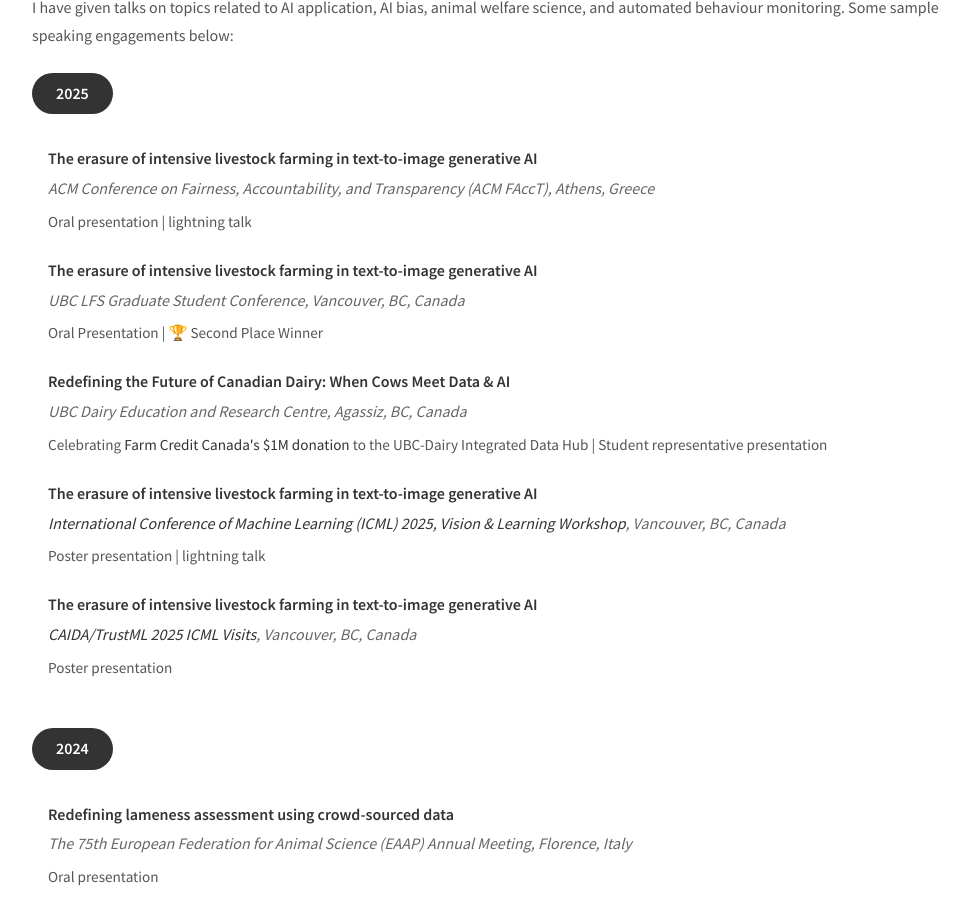
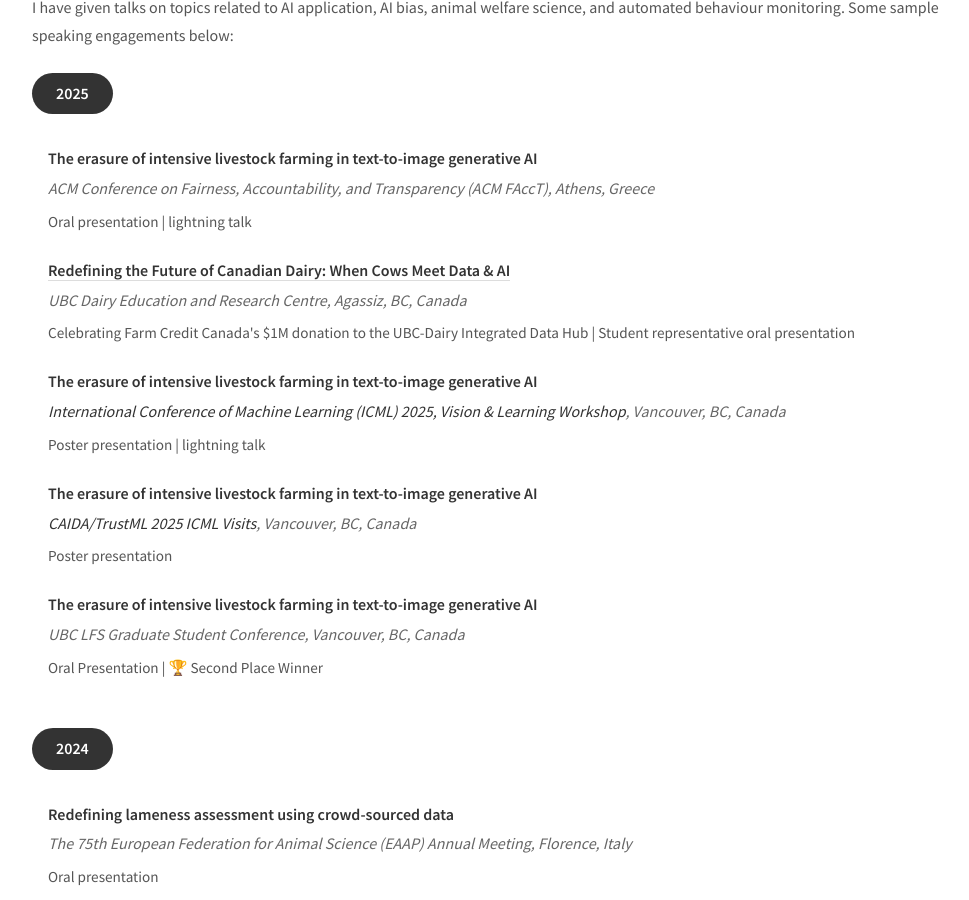
Before and after one commit to skysheng7/skysheng7.github.io, a Jekyll site: the page built from speaking.html, in a window 1280 px wide and 900 px high, scrolled down 279 px. Shown: the whole window, without its empty margins (140-1109 px from the left). Built offline with Jekyll 4.4.1, drawn with Linux system fonts in a browser that asks for light colours.

Commit message:
update format

```diff
--- a/index.html
+++ b/index.html
@@ -33,9 +33,9 @@ description: "Sky Sheng - PhD Candidate at UBC specializing in AI bias and Appli
     <div class="publication-item">
         <div class="publication-title">🎉 Redefining the Future of Canadian Dairy: When Cows Meet Data & AI</div>
         <div class="publication-venue">UBC Dairy Education and Research Centre, August 2025</div>
-        <div class="publication-description">Celebrating Farm Credit Canada's $1M donation to UBC DERC's integrated data hub for the future of precision livestock farming. Served as student representative presenting about how data science and AI can advance animal welfare research.</div>
+        <div class="publication-description">Celebrating Farm Credit Canada's $1M donation to UBC DERC's integrated data hub for the future of Canadian dairy. Served as student representative presenting about how data science and AI can advance animal welfare research.</div>
         <div class="publication-links">
-            <a href="https://www.landfood.ubc.ca/ubc-dairy-centre-receives-funding-for-a-new-integrated-data-hub/" target="_blank">Announcement</a>
+            <a href="https://www.landfood.ubc.ca/ubc-dairy-centre-receives-funding-for-a-new-integrated-data-hub/" target="_blank">Oral Presentation</a>
         </div>
     </div>
 
--- a/speaking.html
+++ b/speaking.html
@@ -17,15 +17,9 @@ title: Speaking
     </div>
 
     <div class="talk-item">
-        <div class="talk-title">The erasure of intensive livestock farming in text-to-image generative AI</div>
-        <div class="talk-venue">UBC LFS Graduate Student Conference, Vancouver, BC, Canada</div>
-        <div class="talk-description">Oral Presentation | 🏆 Second Place Winner</div>
-    </div>
-
-    <div class="talk-item">
-        <div class="talk-title">Redefining the Future of Canadian Dairy: When Cows Meet Data & AI</div>
+        <div class="talk-title"><a href="https://www.landfood.ubc.ca/ubc-dairy-centre-receives-funding-for-a-new-integrated-data-hub/" target="_blank">Redefining the Future of Canadian Dairy: When Cows Meet Data & AI</a></div>
         <div class="talk-venue">UBC Dairy Education and Research Centre, Agassiz, BC, Canada</div>
-        <div class="talk-description">Celebrating <a href="https://www.landfood.ubc.ca/ubc-dairy-centre-receives-funding-for-a-new-integrated-data-hub/" target="_blank">Farm Credit Canada's $1M donation</a> to the UBC-Dairy Integrated Data Hub | Student representative presentation</div>
+        <div class="talk-description">Celebrating Farm Credit Canada's $1M donation to the UBC-Dairy Integrated Data Hub | Student representative oral presentation</div>
     </div>
 
     <div class="talk-item">
@@ -39,6 +33,13 @@ title: Speaking
         <div class="talk-venue"><a href="https://caida.ubc.ca/event/poster-session-caidatrustml-2025-icml-visits" target="_blank">CAIDA/TrustML 2025 ICML Visits</a>, Vancouver, BC, Canada</div>
         <div class="talk-description">Poster presentation</div>
     </div>
+
+    <div class="talk-item">
+        <div class="talk-title">The erasure of intensive livestock farming in text-to-image generative AI</div>
+        <div class="talk-venue">UBC LFS Graduate Student Conference, Vancouver, BC, Canada</div>
+        <div class="talk-description">Oral Presentation | 🏆 Second Place Winner</div>
+    </div>
+
 </div>
 
 <div class="year-section">
```
Also changed, not shown: 2 other files.
